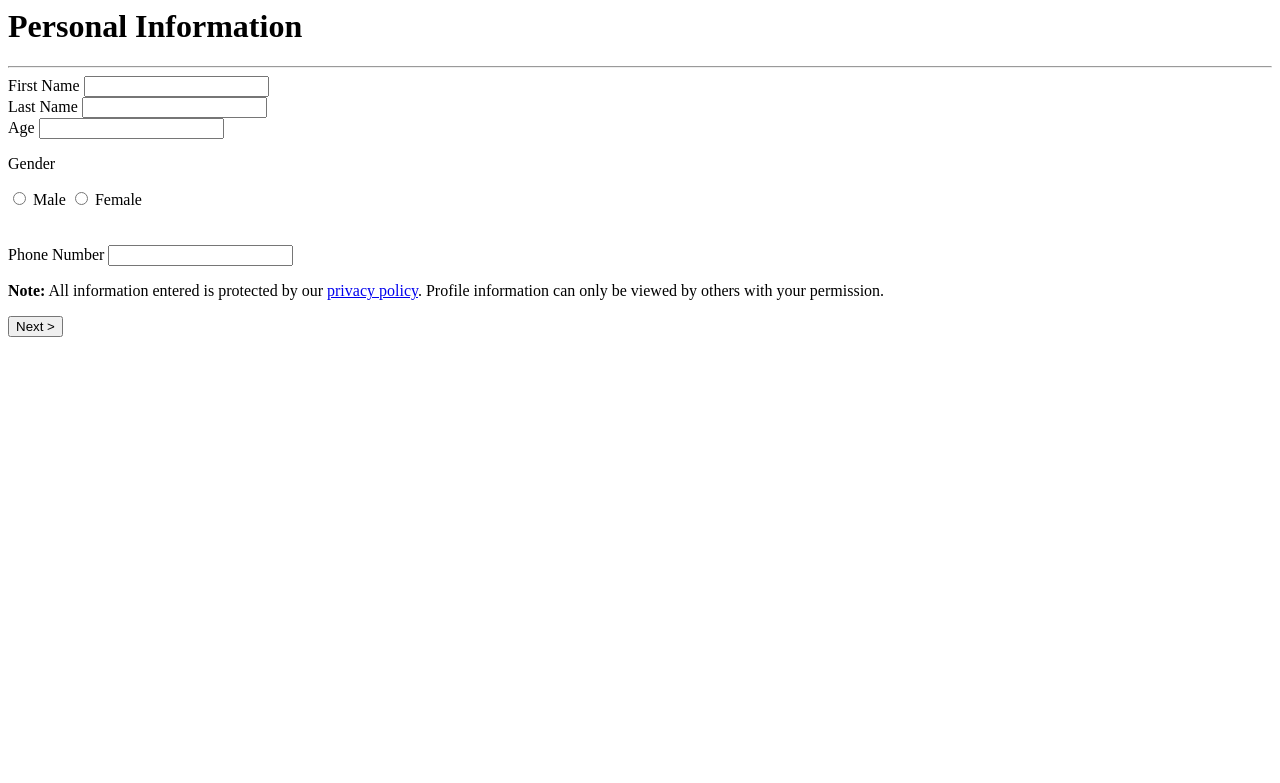
After one commit to E-mishkin/dating, a PHP site: page /views/info.html in a window 1280 px wide. The commit adds this page. Shown: the top 783 px of the page. Run offline with PHP 8.4, Linux system fonts and the light colour scheme.

Commit message:
Part II. Step 2: Created info and profile pages

```diff
--- a/views/home.html
+++ b/views/home.html
@@ -9,6 +9,7 @@
 
 <body class="newBody">
 
+<form method="post" action="info">
     <!-- Block with text and image -->
     <div class="row allElem m-5">
 
@@ -35,7 +36,7 @@
 
             <!-- Button div -->
             <div class="text-center">
-                <button id="submit" type="submit" class="btn btn-primary position-relative">Create a Profile!</button>
+                <input type="submit" class="btn btn-primary position-relative" value="Create a Profile!">
             </div>
         </div>
 
@@ -44,6 +45,7 @@
             <img src="images/dating.png" class="rounded float-right mr-3 ml-3" alt="dating picture" width="500">
         </div>
     </div>
+</form>
 
     <!-- jQuery first, then Popper.js, then Bootstrap JS -->
     <script src="https://code.jquery.com/jquery-3.3.1.slim.min.js" integrity="sha384-q8i/X+965DzO0rT7abK41JStQIAqVgRVzpbzo5smXKp4YfRvH+8abtTE1Pi6jizo" crossorigin="anonymous"></script>
--- /dev/null
+++ b/views/info.html
@@ -0,0 +1,64 @@
+<include href="views/header.html">
+
+<body class="newBody">
+
+    <form method="post" action="profile">
+
+        <!-- Block with fields -->
+        <div class="allElem m-5">
+
+            <div class="container mt-5">
+                <h1>Personal Information</h1>
+                <hr>
+            </div>
+
+            <div class="row">
+                <!-- Fields div -->
+                <div class="col mb-5 mt-5 ml-5">
+                    <label class="font-weight-bold">First Name</label>
+                    <input class="form-control" type="text" name="firstname">
+                    <br>
+                    <label class="font-weight-bold">Last Name</label>
+                    <input class="form-control" type="text" name="lastname">
+                    <br>
+                    <label class="font-weight-bold">Age</label>
+                    <input class="form-control" type="text" name="age">
+                    <br>
+
+                    <p class="font-weight-bold">Gender</p>
+                    <div class="form-check-inline">
+                        <input class="form-check-input" type="radio" name="gender" id="Male" value="Male">
+                        <label class="form-check-label mr-3" for="Male">Male</label>
+                        <input class="form-check-input" type="radio" name="gender" id="Female" value="Female">
+                        <label class="form-check-label" for="Female">Female</label>
+                    </div>
+                    <br><br>
+
+                    <label class="font-weight-bold">Phone Number</label>
+                    <input class="form-control" type="text" name="phone">
+                </div>
+
+                <div class="col mt-4 d-flex align-items-end flex-column" role="alert">
+                    <div class="alert alert-secondary m-5 mb-auto p-3" role="alert">
+                        <p><strong>Note:</strong> All information entered is protected by our
+                            <a href="#" class="card-link">privacy policy</a>. Profile information can only
+                            be viewed by others with your permission.</p>
+                    </div>
+
+                    <!-- Button div -->
+                    <div class="text-right mb-5 mr-5 mt-auto p-2">
+                        <input type="submit" class="btn btn-primary position-relative" value="Next >">
+                    </div>
+                </div>
+            </div>
+
+        </div>
+    </form>
+
+
+    <!-- jQuery first, then Popper.js, then Bootstrap JS -->
+    <script src="https://code.jquery.com/jquery-3.3.1.slim.min.js" integrity="sha384-q8i/X+965DzO0rT7abK41JStQIAqVgRVzpbzo5smXKp4YfRvH+8abtTE1Pi6jizo" crossorigin="anonymous"></script>
+    <script src="https://cdnjs.cloudflare.com/ajax/libs/popper.js/1.14.7/umd/popper.min.js" integrity="sha384-UO2eT0CpHqdSJQ6hJty5KVphtPhzWj9WO1clHTMGa3JDZwrnQq4sF86dIHNDz0W1" crossorigin="anonymous"></script>
+    <script src="https://stackpath.bootstrapcdn.com/bootstrap/4.3.1/js/bootstrap.min.js" integrity="sha384-JjSmVgyd0p3pXB1rRibZUAYoIIy6OrQ6VrjIEaFf/nJGzIxFDsf4x0xIM+B07jRM" crossorigin="anonymous"></script>
+</body>
+</html>
```
Also changed, not shown: index.php (+15 -0 lines), views/profile.html (added, +109 -0 lines), .htaccess (added).
